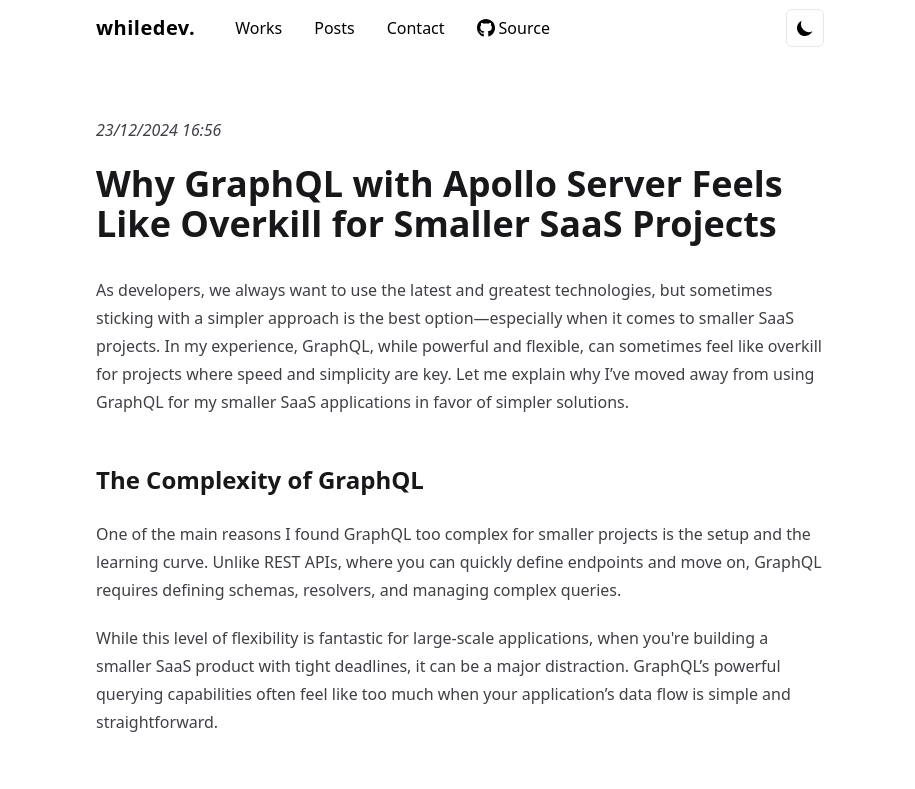
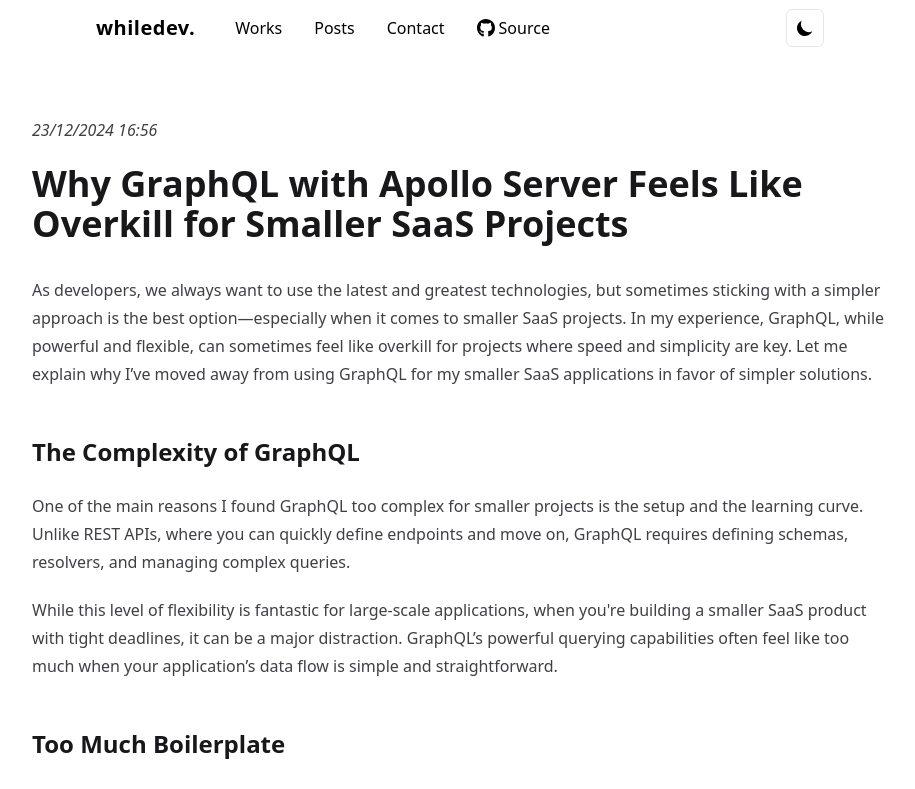
Before and after one commit to MungkornHorpanich/whiledev-homepage, a React (Vite) app: page /#/posts/next-vs-apollo in a window 1280 px wide. Shown: the top 789 px of the page, without its empty margins (180-1095 px from the left). Built offline with nearby package versions, Linux system fonts and the light colour scheme.

Commit message:
fixing the max width of the posts

```diff
--- a/src/pages/posts/MacosWorkflow.tsx
+++ b/src/pages/posts/MacosWorkflow.tsx
@@ -68,7 +68,7 @@
       <article>
         <div className="dark:bg-[#202023] min-h-screen  overflow-auto transition duration-400 ease-in-out [--anchor-gap:var(--spacing-5)] bg-white ">
           <Navbar />
-          <div className="pt-24 px-5 text-xl text-black dark:text-white max-w-2xl mx-auto md:max-w-3xl">
+          <div className="pt-24 px-5 text-xl text-black dark:text-white max-w-2xl mx-auto md:max-w-4xl">
             <div className="prose prose-zinc dark:prose-invert !max-w-none">
               <Markdown
                 children={content}
--- a/src/pages/posts/NextVSApollo.tsx
+++ b/src/pages/posts/NextVSApollo.tsx
@@ -183,7 +183,7 @@
       <article>
         <div className="dark:bg-[#202023] min-h-screen  overflow-auto transition duration-400 ease-in-out [--anchor-gap:var(--spacing-5)] bg-white ">
           <Navbar />
-          <div className="pt-24 px-5 text-xl text-black dark:text-white max-w-2xl mx-auto md:max-w-3xl">
+          <div className="pt-24 px-5 text-xl text-black dark:text-white max-w-2xl mx-auto md:max-w-4xl">
             <div className="prose prose-zinc dark:prose-invert !max-w-none">
               <Markdown
                 children={content}
```
